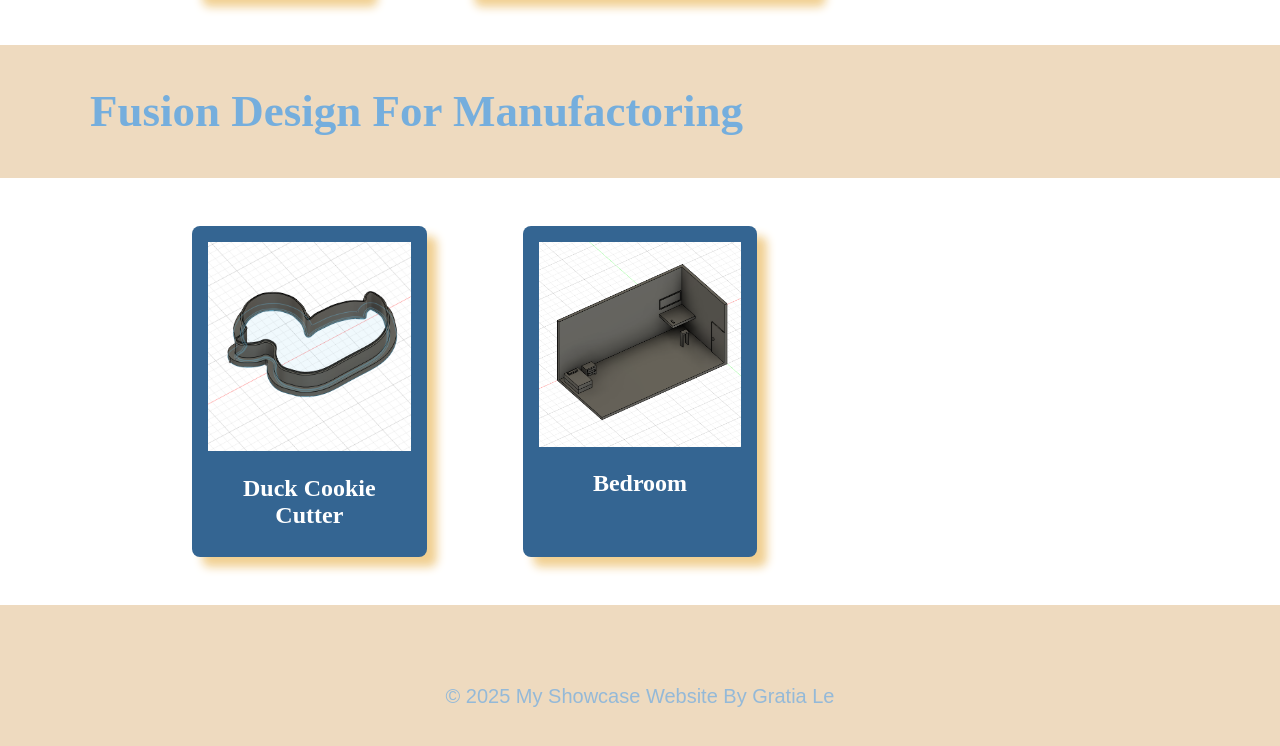
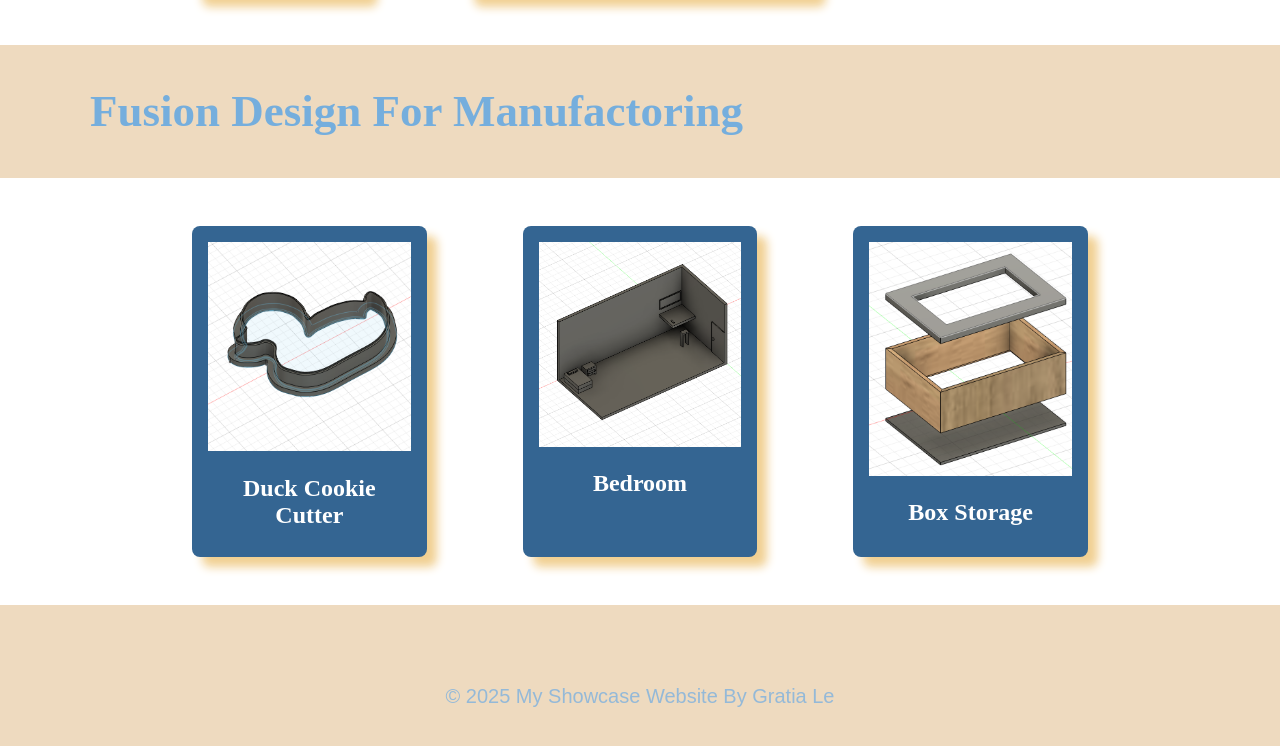
Before and after one commit to GratiaLe/MyYear10Website, a plain HTML site: page index.html in a window 1280 px wide. Shown: the part 1851-2597 px from the top of the page. Drawn offline with Linux system fonts and the light colour scheme; a web font is replaced by a local one.

Commit message:
fusion box image add

```diff
--- a/index.html
+++ b/index.html
@@ -126,7 +126,10 @@
             <img src="images/bedroom2picture.PNG" alt="bedroom corner">
             <h2 class="topic-card-text">Bedroom</h2>
         </div>
-
+        <div class="topic-card">
+            <img src="images/BoxFinalModel.PNG" alt="jewellery box holder">
+            <h2 class="topic-card-text">Box Storage</h2>
+        </div>
      </section>
  <!-- End of topic four------------------------------------------------------------------------------------------ -->
 
```
Also changed, not shown: images/BoxFinalModel.PNG (added).
